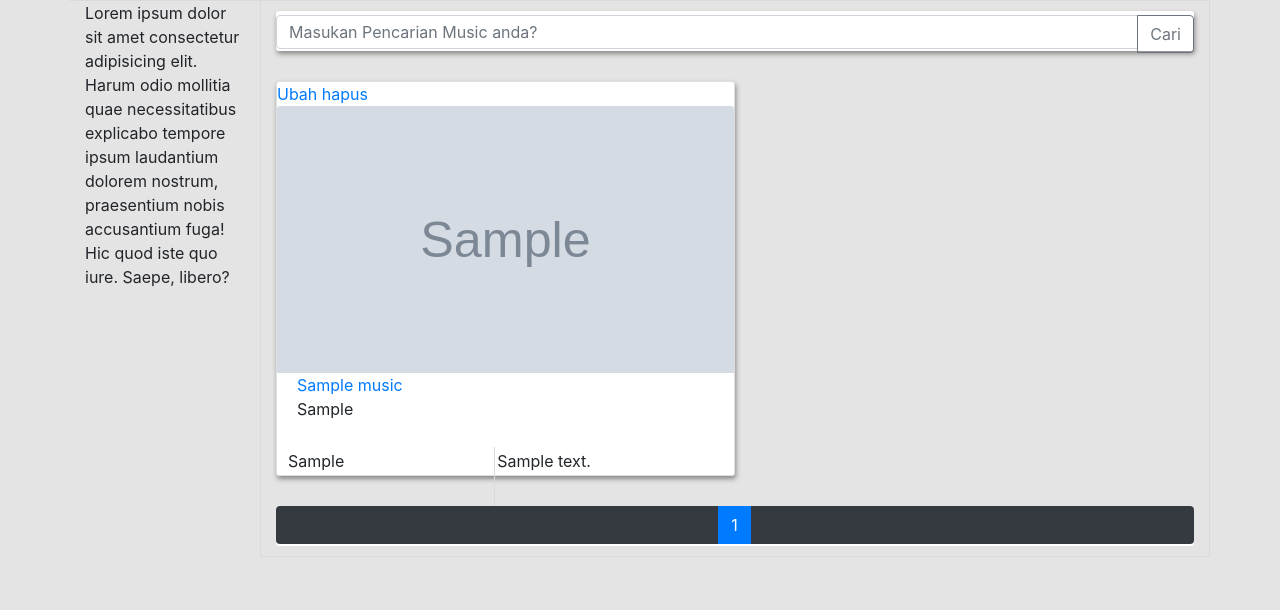
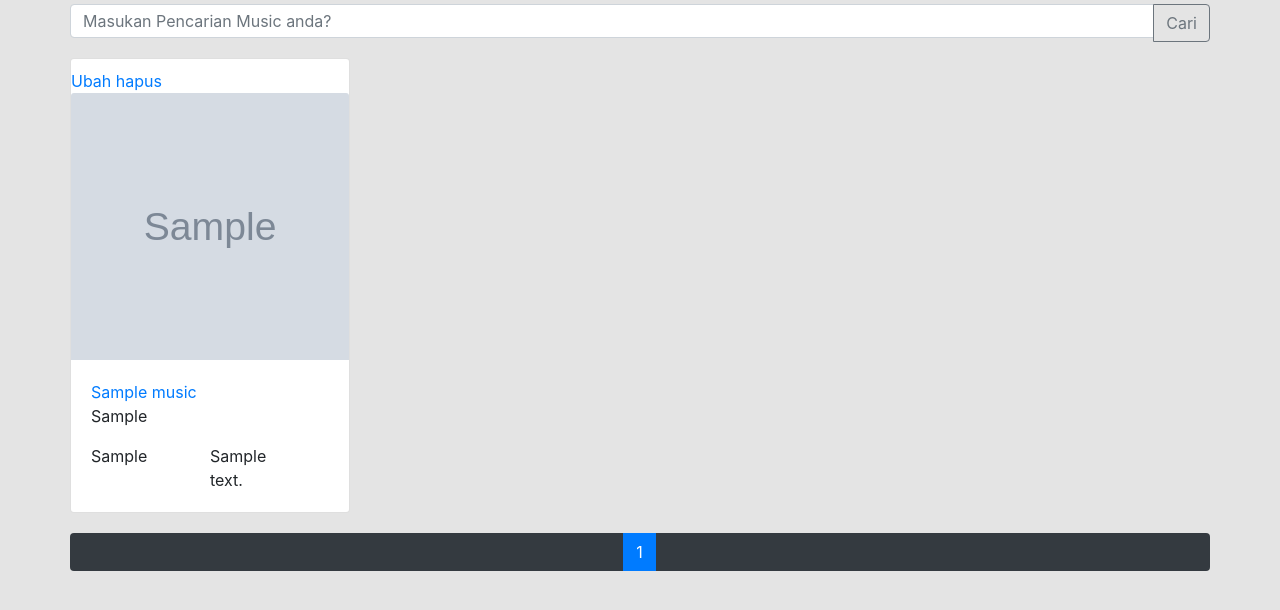
Before and after one commit to CJHydraGenZ/TugasUas, a PHP site: page /TugasUas/project/collection.php in a window 1280 px wide. Shown: the part 80-690 px from the top of the page. Run offline with PHP 8.4, Linux system fonts and the light colour scheme; tables that the repository leaves empty or names only in its code hold one stand-in row (values such as "Sample post"); grey boxes marked "Sample" are stand-in pictures; some libraries are stand-ins or nearby versions.

Commit message:
desain bootstap css collection

```diff
--- a/assets/css/main.css
+++ b/assets/css/main.css
@@ -14,15 +14,15 @@ body {
 }
 
 
-
+/*
 .Pkartu {
     border-top: 1px solid rgb(218, 218, 218);
-}
+} */
 
 
 
-.kartu {
-    /* margin-top: 10px; */
+/* .kartu {
+    margin-top: 10px;
     width: 100%;
     display: grid;
     grid-auto-flow: dense;
@@ -31,9 +31,9 @@ body {
     grid-gap: 10px;
     border: 1px solid rgb(218, 218, 218);
     margin-bottom: 10px;
-}
+} */
 
-.kartu .box {
+/* .kartu .box {
     margin-top: 10px;
     position: relative;
     background: rgb(255, 255, 255);
@@ -74,9 +74,9 @@ body {
 .kartu .box img {
     width: auto;
     height: 33.33vh;
-    /* background-size: cover; */
+    background-size: cover;
     object-fit: cover;
-}
+} */
 
 
 .tombol {
@@ -109,7 +109,10 @@ body {
     box-sizing: border-box;
 }
 
-
+.row.tampilan {
+    padding-left: 10px;
+    padding-left: 10px;
+}
 
 .form {
     position: relative;
@@ -133,8 +136,16 @@ body {
     transform: translateX(-50%);
 }
 
+.box.sort.ilang {
+    margin-top: 20px;
+    /* padding: 7px; */
+}
 
-
+.col-lg.atur {
+    width: 100%;
+    box-sizing: border-box !important;
+    padding: 0;
+}
 
 /* .music {
     position: relative;
@@ -253,6 +264,46 @@ footer {
         background-color: rgb(58, 184, 79);
         border-radius: 4px;
     }
+
+    /* .col-lg-3.kartu {
+        width: 100%;
+        height: 100% !important;
+    } */
+    .imgLagu {
+        width: 100%;
+        height: 33.33vh;
+        object-fit: cover;
+    }
+
+    .card.box.a {
+
+        width: 100%;
+        height: 100%;
+    }
+
+    .aksi {
+        margin-top: 10px;
+    }
+
+    .kartu {
+        margin-top: 10px;
+        padding-left: 5px;
+        padding-right: 5px;
+        box-sizing: border-box;
+    }
+
+    /* form.cari {
+        margin-top: -10px;
+        padding-left: -5px;
+        padding-right: -5px;
+        box-sizing: border-box;
+    } */
+
+    /* .box.sort.cari {
+
+
+
+    } */
 
     .progress {
         padding: 40px;
--- a/project/collection.php
+++ b/project/collection.php
@@ -9,7 +9,7 @@ session_start();
 
 // pagnation
 //CONFIG
-$jmlDataPerHalaman = 15;
+$jmlDataPerHalaman = 12;
 // $result = mysqli_query($con, "SELECT * FROM tb_music");
 $jumlahData = count(query('SELECT * FROM tb_music'));
 // var_dump($jumlahData);
@@ -71,14 +71,14 @@ if (isset($_POST["cari"])) {
     </nav>
 
 
-    <div class="container collection">
+    <div class="container">
         <div class="row">
-            <div class="col-md-2 Pkartu">Lorem ipsum dolor sit amet consectetur adipisicing elit. Harum odio mollitia quae necessitatibus explicabo tempore ipsum laudantium dolorem nostrum, praesentium nobis accusantium fuga! Hic quod iste quo iure. Saepe, libero?
+            <!-- <div class="col-md-2 Pkartu">Lorem ipsum dolor sit amet consectetur adipisicing elit. Harum odio mollitia quae necessitatibus explicabo tempore ipsum laudantium dolorem nostrum, praesentium nobis accusantium fuga! Hic quod iste quo iure. Saepe, libero?
 
-            </div>
-            <div class="col-lg-10 kartu">
-                <div class="box sort">
-                    <form action="" method="post">
+            </div> -->
+            <div class="col-lg atur">
+                <div class="box sort cari">
+                    <form action="" method="post" class="cari">
                         <div class="input-group mt-1">
                             <input type="text" name="keyword" class="form-control" placeholder="Masukan Pencarian Music anda?" aria-label="Recipient's username" aria-describedby="button-addon2" id="keyword">
                             <div class="input-group-append">
@@ -89,17 +89,18 @@ if (isset($_POST["cari"])) {
 
                 </div>
 
+                <div class="row tampilan">
                     <?php foreach ($music as $lagu) : ?>
 
 
-
+                        <div class="col-lg-3 kartu">
                             <div class="card box a">
                                 <div class="aksi">
                                     <a class="tbn-ubah" href="update.php?id=<?= $lagu['id'];   ?>&thumb=<?= $lagu['thumbnail']; ?>&lagu=<?= $lagu['music'];   ?>        ">Ubah</a>
                                     <a class="tbn-hapus" href="delete.php?id=<?= $lagu["id"]; ?>&music=<?= $lagu['music'];   ?>&img=<?= $lagu['thumbnail'];   ?>    ">hapus</a>
                                 </div>
 
-                        <img src="<?= baseUrl;   ?>assets/img/<?= $lagu['thumbnail'];   ?>      " class="card-img-top" alt="...">
+                                <img src="<?= baseUrl;   ?>assets/img/<?= $lagu['thumbnail'];   ?>      " class="card-img-top imgLagu" alt="...">
                                 <div class="card-body">
                                     <a href="<?= baseUrl;   ?>project/play.php?id=<?= $lagu['id'];   ?>  "><?= $lagu['judul'];   ?> </a>
                                     <p><?= $lagu['deskripsi'];   ?> </p>
@@ -111,7 +112,17 @@ if (isset($_POST["cari"])) {
                                     </div>
                                 </div>
                             </div>
+                        </div>
+
+
+
+
+
                     <?php endforeach ?>
+                </div>
+
+
+
                 <!-- navigasi -->
 
                 <div class="box sort ilang">
```
Also changed, not shown: assets/img/137987.jpg (added), assets/img/137988.jpg (added), assets/img/65430492_p0_master1200.jpg (added), assets/img/68735712_p0_master1200.jpg (added), assets/img/Pemandangan-Alam-Terindah-di-Indonesia.jpg (added), 2 other files. Lines whose indentation alone changed are shown as unchanged.
